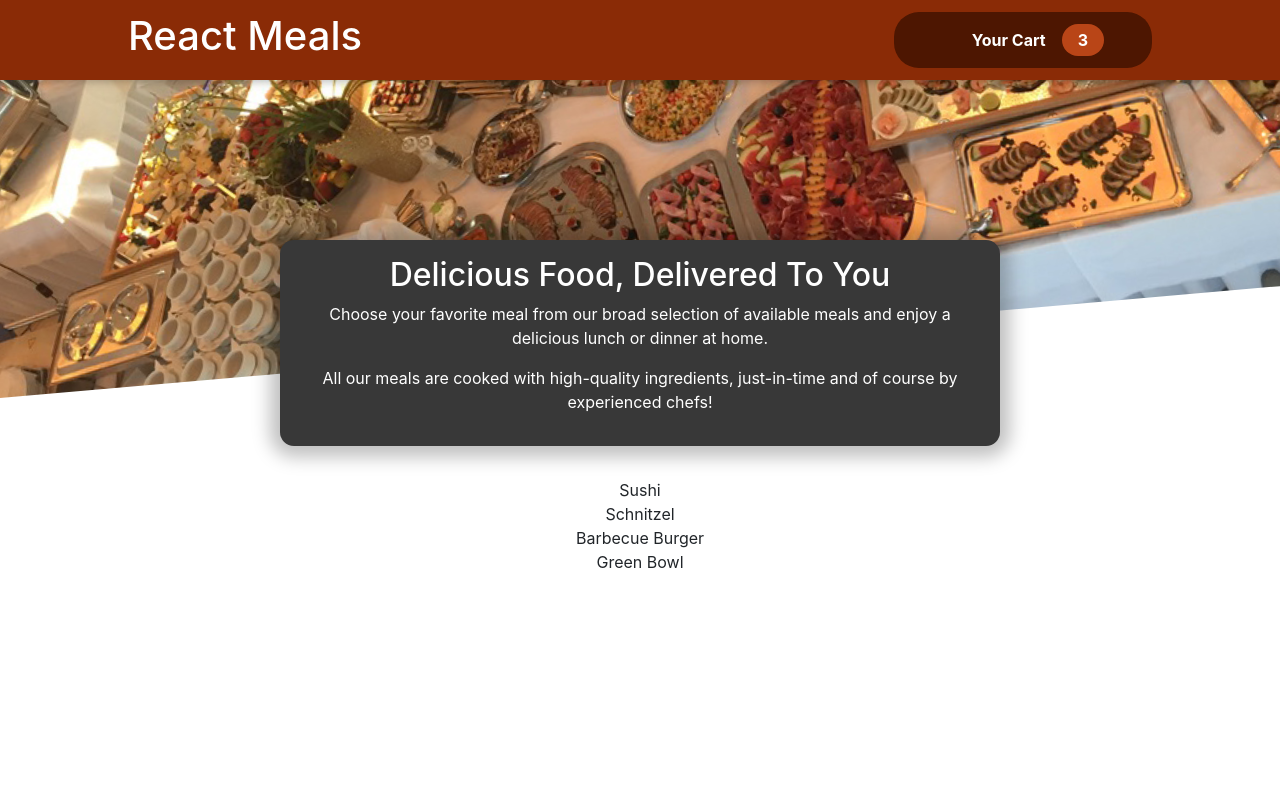
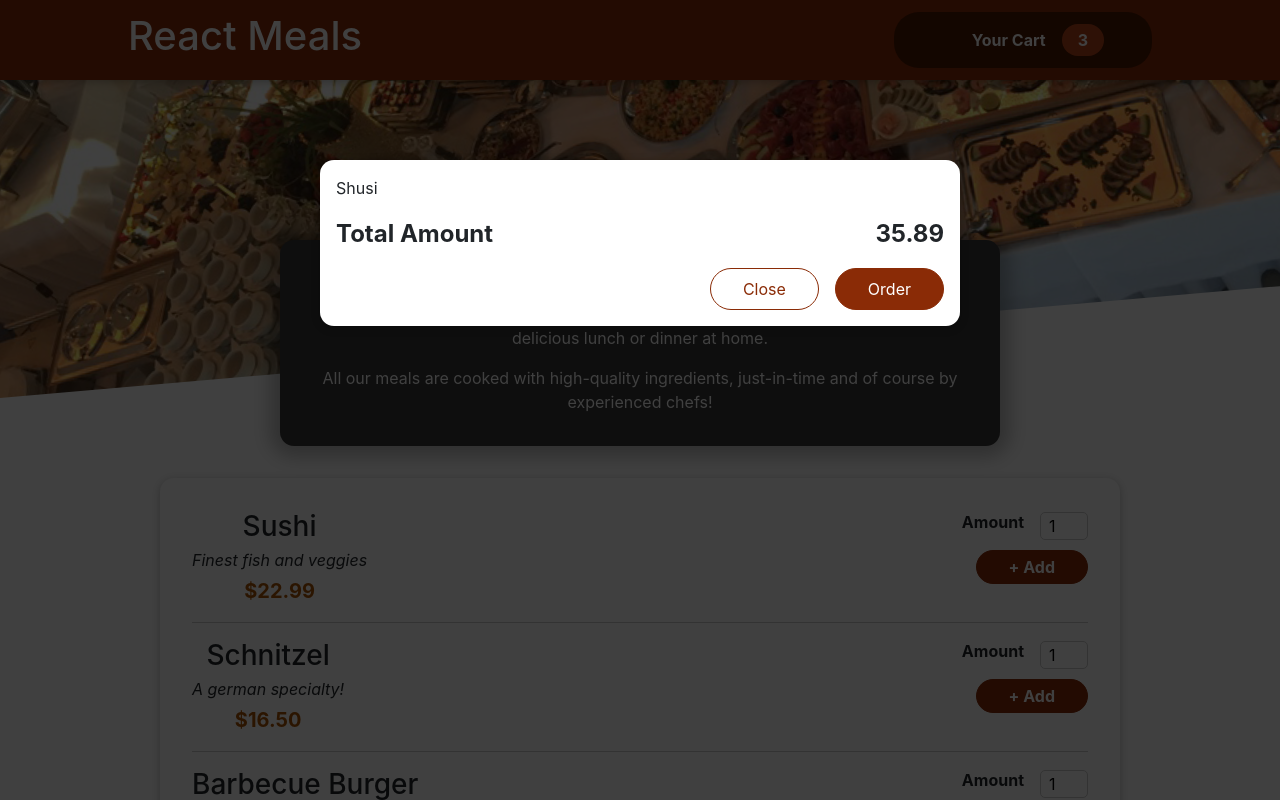
Before and after one commit to aminul007bd/react-playground, a React (Create React App) app: page / in a window 1280 px wide. Shown: the top 800 px of the page. Built offline with nearby package versions, Linux system fonts and the light colour scheme; some icons are missing; the HTML template or start-up script is replaced by a standard one.

Commit message:
finish will all component ui

```diff
--- a/public/index.html
+++ b/public/index.html
@@ -28,6 +28,7 @@
   </head>
   <body>
     <noscript>You need to enable JavaScript to run this app.</noscript>
+    <div id="overlays"></div>
     <div id="root"></div>
     <!--
       This HTML file is a template.
--- a/src/App.js
+++ b/src/App.js
@@ -1,5 +1,6 @@
 import React from 'react'
 import './App.css'
+import Cart from './components/Cart/Cart'
 import Header from './components/Layout/Header'
 import Meals from './components/Meals/Meals'
 
@@ -7,6 +8,7 @@ function App() {
 	return (
 		<div className="App">
 			<Header />
+			<Cart />
 			<main>
 				<Meals />
 			</main>
--- /dev/null
+++ b/src/components/Cart/Cart.js
@@ -0,0 +1,28 @@
+import React from 'react'
+import Modal from '../UI/Modal/Modal'
+import classes from './Cart.module.css'
+
+const Cart = (props) => {
+	const cartItems = (
+		<ul className={classes['cart-items']}>
+			{[{ id: '1', name: 'Shusi', amount: 2, price: 12.99 }].map((item) => (
+				<li>{item.name}</li>
+			))}
+		</ul>
+	)
+	return (
+		<Modal>
+			{cartItems}
+			<div className={classes.total}>
+				<span>Total Amount</span>
+				<span>35.89</span>
+			</div>
+			<div className={classes.actions}>
+				<button className={classes['button--alt']}>Close</button>
+				<button className={classes.button}>Order</button>
+			</div>
+		</Modal>
+	)
+}
+
+export default Cart
--- a/src/components/Meals/AvailableMeals/AvailableMeals.js
+++ b/src/components/Meals/AvailableMeals/AvailableMeals.js
@@ -1,12 +1,24 @@
 import React from 'react'
 import classes from './AvailableMeals.module.css'
 import DUMMY_MEALS from '../../../data/dummy-meals.js'
+import Card from '../../UI/Card/Card'
+import MealItem from '../MealItem/MealItem'
 
 const AvailableMeals = () => {
-	const mealList = DUMMY_MEALS.map((meal) => <li key={meal.id}>{meal.name}</li>)
+	const mealList = DUMMY_MEALS.map((meal) => (
+		<MealItem
+			key={meal.id}
+			id={meal.id}
+			name={meal.name}
+			description={meal.description}
+			price={meal.price}
+		/>
+	))
 	return (
 		<section className={classes.meals}>
-			<ul>{mealList}</ul>
+			<Card>
+				<ul>{mealList}</ul>
+			</Card>
 		</section>
 	)
 }
--- a/src/components/Meals/MealItem/MealItem.js
+++ b/src/components/Meals/MealItem/MealItem.js
@@ -0,0 +1,21 @@
+import React from 'react'
+import MealItemForm from '../MealItemForm/MealItemForm'
+import classes from './MealItem.module.css'
+
+const MealItem = (props) => {
+	const price = `$${props.price.toFixed(2)}`
+	return (
+		<li className={classes.meal}>
+			<div>
+				<h3>{props.name}</h3>
+				<div className={classes.description}>{props.description}</div>
+				<div className={classes.price}>{price}</div>
+			</div>
+			<div>
+				<MealItemForm id={props.id} />
+			</div>
+		</li>
+	)
+}
+
+export default MealItem
--- a/src/components/Meals/MealItemForm/MealItemForm.js
+++ b/src/components/Meals/MealItemForm/MealItemForm.js
@@ -0,0 +1,24 @@
+import React from 'react'
+import Input from '../../UI/Input/Input'
+import classes from './MealItemForm.module.css'
+
+const MealItemForm = (props) => {
+	return (
+		<form className={classes.form}>
+			<Input
+				label="Amount"
+				input={{
+					id: 'amount_' + props.id,
+					type: 'number',
+					min: '1',
+					max: '5',
+					step: '1',
+					defaultValue: '1'
+				}}
+			/>
+			<button>+ Add</button>
+		</form>
+	)
+}
+
+export default MealItemForm
--- a/src/components/UI/Card/Card.js
+++ b/src/components/UI/Card/Card.js
@@ -0,0 +1,7 @@
+import React from 'react'
+import classes from './Card.module.css'
+const Card = (props) => {
+	return <div className={classes.card}>{props.children}</div>
+}
+
+export default Card
--- a/src/components/UI/Input/Input.js
+++ b/src/components/UI/Input/Input.js
@@ -0,0 +1,13 @@
+import React from 'react'
+import classes from './Input.module.css'
+
+const Input = (props) => {
+	return (
+		<div className={classes.input}>
+			<label htmlFor={props.input.id}>{props.label}</label>
+			<input {...props.input} />
+		</div>
+	)
+}
+
+export default Input
--- a/src/components/UI/Modal/Modal.js
+++ b/src/components/UI/Modal/Modal.js
@@ -0,0 +1,31 @@
+import React from 'react'
+import classes from './Modal.module.css'
+import ReactDOM from 'react-dom'
+
+const Backdrop = (props) => {
+	return <div className={classes.backdrop} />
+}
+
+const ModalOverlay = (props) => {
+	return (
+		<div className={classes.modal}>
+			<div className={classes.content}>{props.children}</div>
+		</div>
+	)
+}
+
+const portalElement = document.getElementById('overlays')
+
+const Modal = (props) => {
+	return (
+		<>
+			{ReactDOM.createPortal(<Backdrop />, portalElement)}
+			{ReactDOM.createPortal(
+				<ModalOverlay>{props.children}</ModalOverlay>,
+				portalElement
+			)}
+		</>
+	)
+}
+
+export default Modal
```
Also changed, not shown: src/components/Cart/Cart.module.css (renamed from src/components/Cart/Cart/Cart.module.css).
